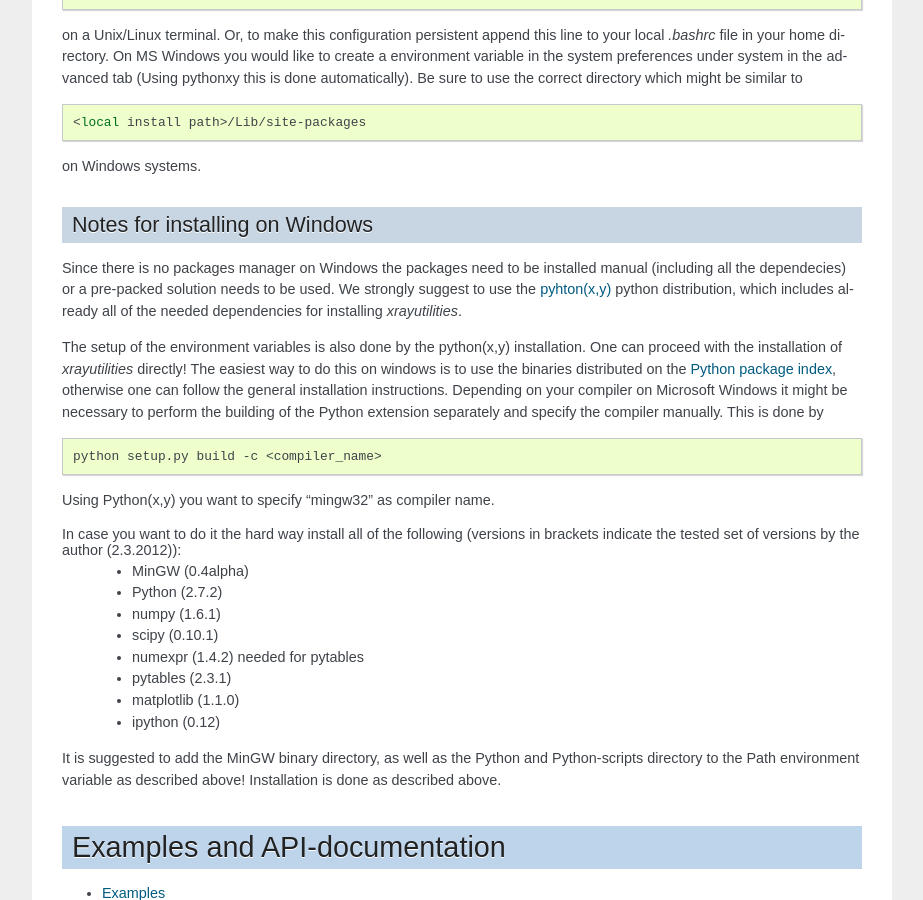
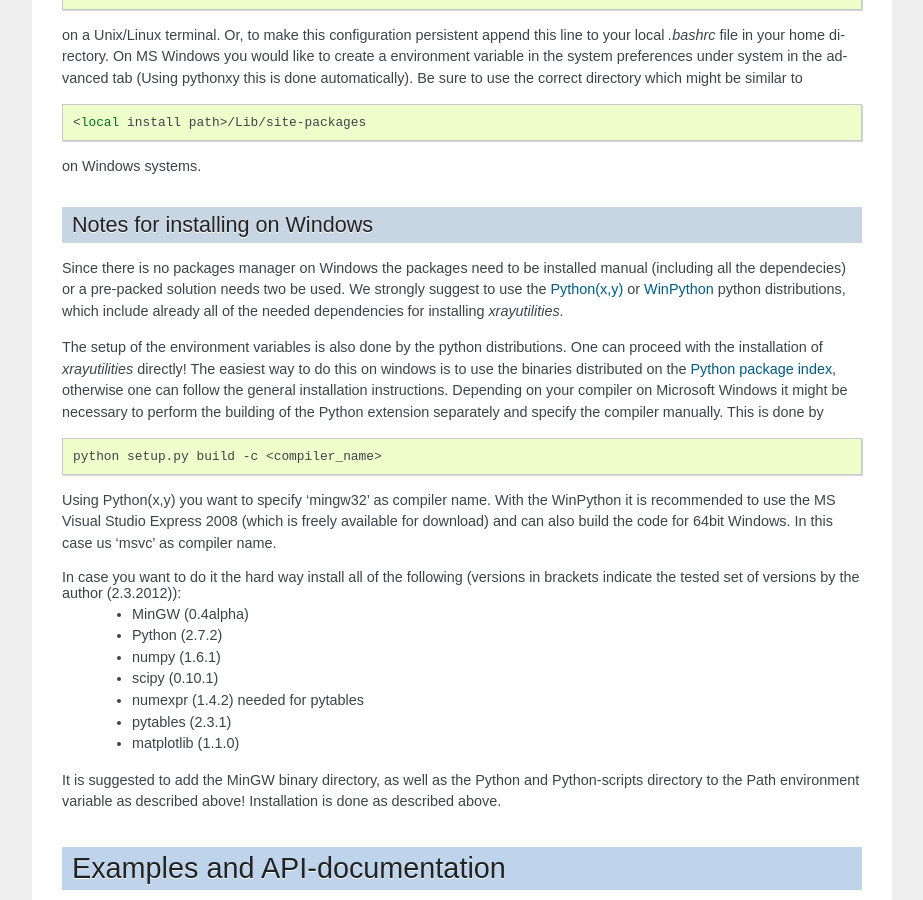
Before and after one commit to dkriegner/xrayutilities, a Sphinx documentation site: the page built from doc/source/index.rst, in a window 1280 px wide and 900 px high, scrolled down 4726 px. Shown: the whole window, without its empty margins (248-1171 px from the left). Built offline with Sphinx 7.4.7, drawn with Linux system fonts in a browser that asks for light colours; formulas are drawn with MathJax 3; pages that are not in the unit, such as notebooks, are missing from menus.

Commit message:
update docu about windows installation

```diff
--- a/doc/source/index.rst
+++ b/doc/source/index.rst
@@ -193,11 +193,12 @@ Notes for installing on Windows
 -------------------------------
 
 Since there is no packages manager on Windows the packages need to be installed manual
-(including all the dependecies) or a pre-packed solution needs to be used. We strongly suggest to
-use the `pyhton(x,y) <https://code.google.com/p/pythonxy/>`_ python distribution,
-which includes already all of the needed dependencies for installing *xrayutilities*.
+(including all the dependecies) or a pre-packed solution needs two be used. We strongly suggest to
+use the `Python(x,y) <https://code.google.com/p/pythonxy/>`_ or
+`WinPython <http://winpython.sourceforge.net/>`_ python distributions,
+which include already all of the needed dependencies for installing *xrayutilities*.
 
-The setup of the environment variables is also done by the python(x,y) installation.
+The setup of the environment variables is also done by the python distributions.
 One can proceed with the installation of *xrayutilities* directly!
 The easiest way to do this on windows is to use the binaries distributed on the `Python package index <https://pypi.python.org/pypi/xrayutilities>`_, otherwise one can follow the general installation instructions.
 Depending on your compiler on Microsoft Windows it might be necessary to perform the building of the Python extension separately and specify the compiler manually.
@@ -207,7 +208,9 @@ This is done by
 
   python setup.py build -c <compiler_name>
 
-Using Python(x,y) you want to specify "mingw32" as compiler name.
+Using Python(x,y) you want to specify 'mingw32' as compiler name. With the WinPython it
+is recommended to use the MS Visual Studio Express 2008 (which is freely available for download)
+and can also build the code for 64bit Windows. In this case us 'msvc' as compiler name.
 
 In case you want to do it the hard way install all of the following (versions in brackets indicate the tested set of versions by the author (2.3.2012)):
  * MinGW (0.4alpha)
@@ -217,7 +220,6 @@ In case you want to do it the hard way install all of the following (versions in
  * numexpr (1.4.2) needed for pytables
  * pytables (2.3.1)
  * matplotlib (1.1.0)
- * ipython (0.12)
 
 It is suggested to add the MinGW binary directory, as well as the Python and Python-scripts directory
 to the Path environment variable as described above! Installation is done as described above.
--- a/release.txt
+++ b/release.txt
@@ -85,6 +85,8 @@ files on sourceforge can be moved/archived using
 
 sftp://USERNAME@frs.sourceforge.net/home/frs/project/x/xr/xrayutilities
 
+however upon such a move the download statistics are lost.
+
 UPDATE PyPI PACKAGE
 ===================
 
```
